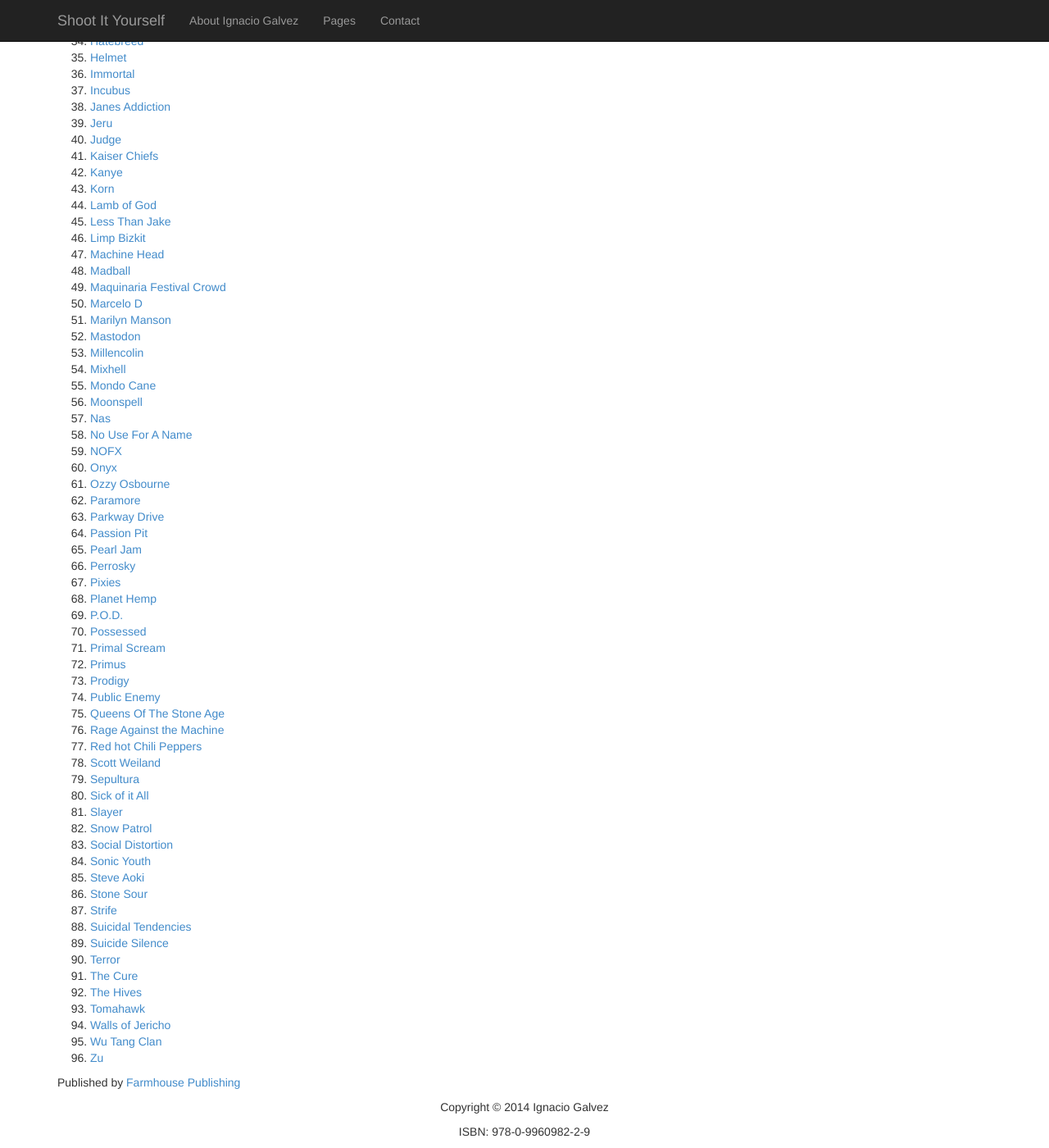
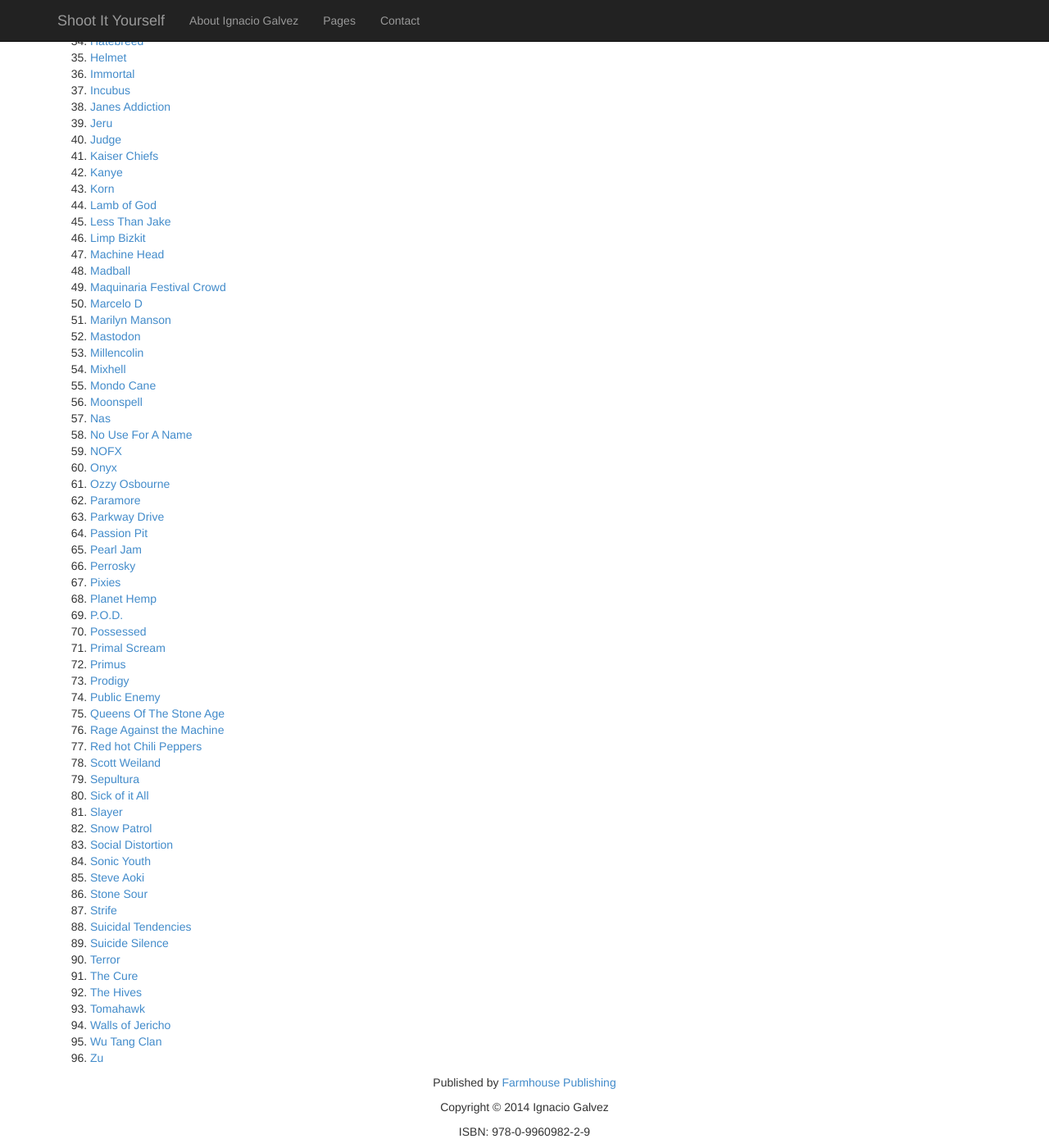
Before and after one commit to Farmhouse/fhp1-shoot-it-yourself, a Jekyll site: the page built from pages/index.md, in a window 1280 px wide and 1400 px high, scrolled down 898 px. Shown: the whole window at 82% size. Built offline with Jekyll 4.4.1, drawn with Linux system fonts in a browser that asks for light colours; nearby versions of some CDN libraries.

Commit message:
centered book footer

```diff
--- a/css/default.css
+++ b/css/default.css
@@ -6,6 +6,7 @@
   text-align: center;
 }
 
+.book-publisher,
 .book-copyright,
 .book-isbn {
   text-align: center;
```
